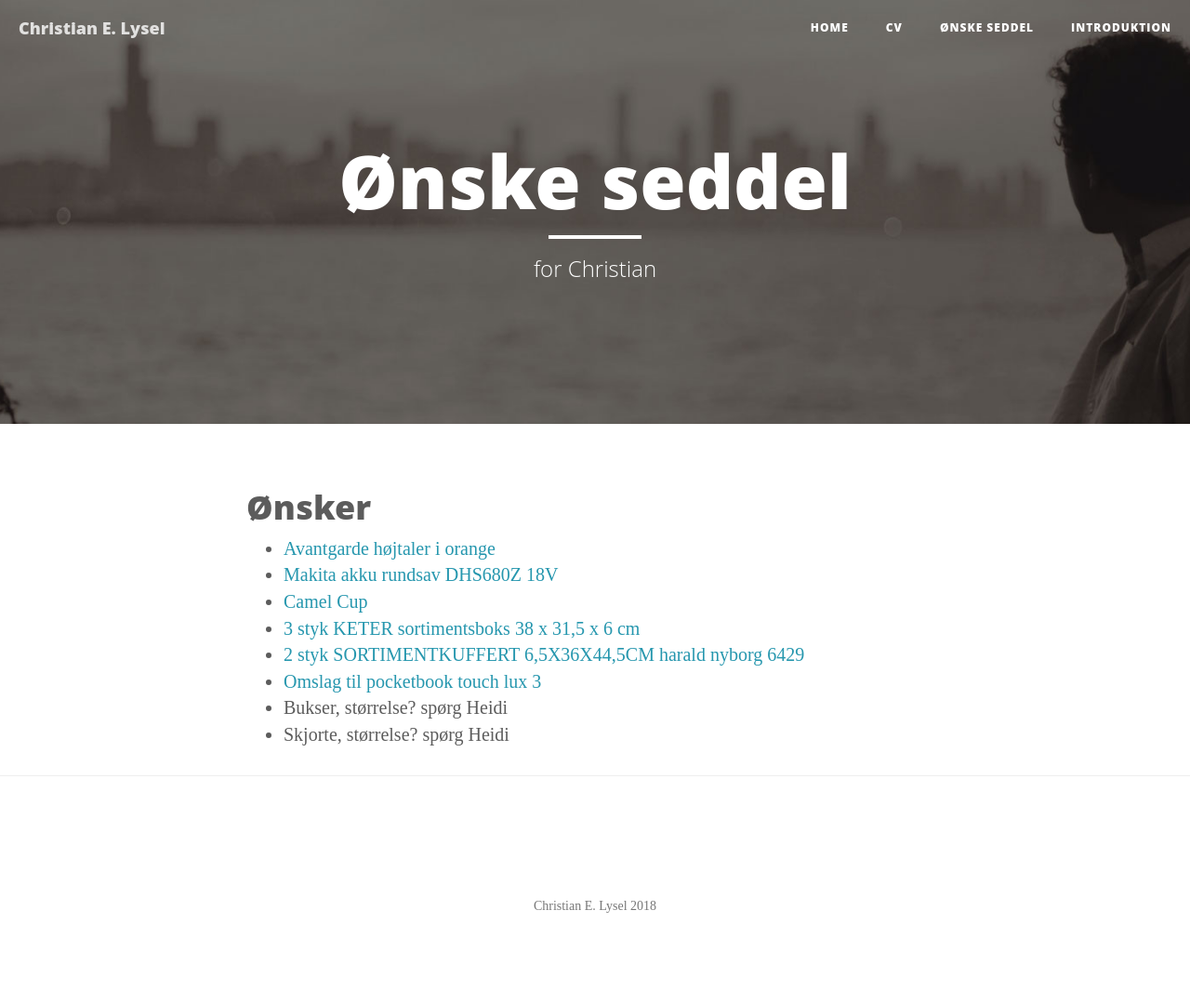
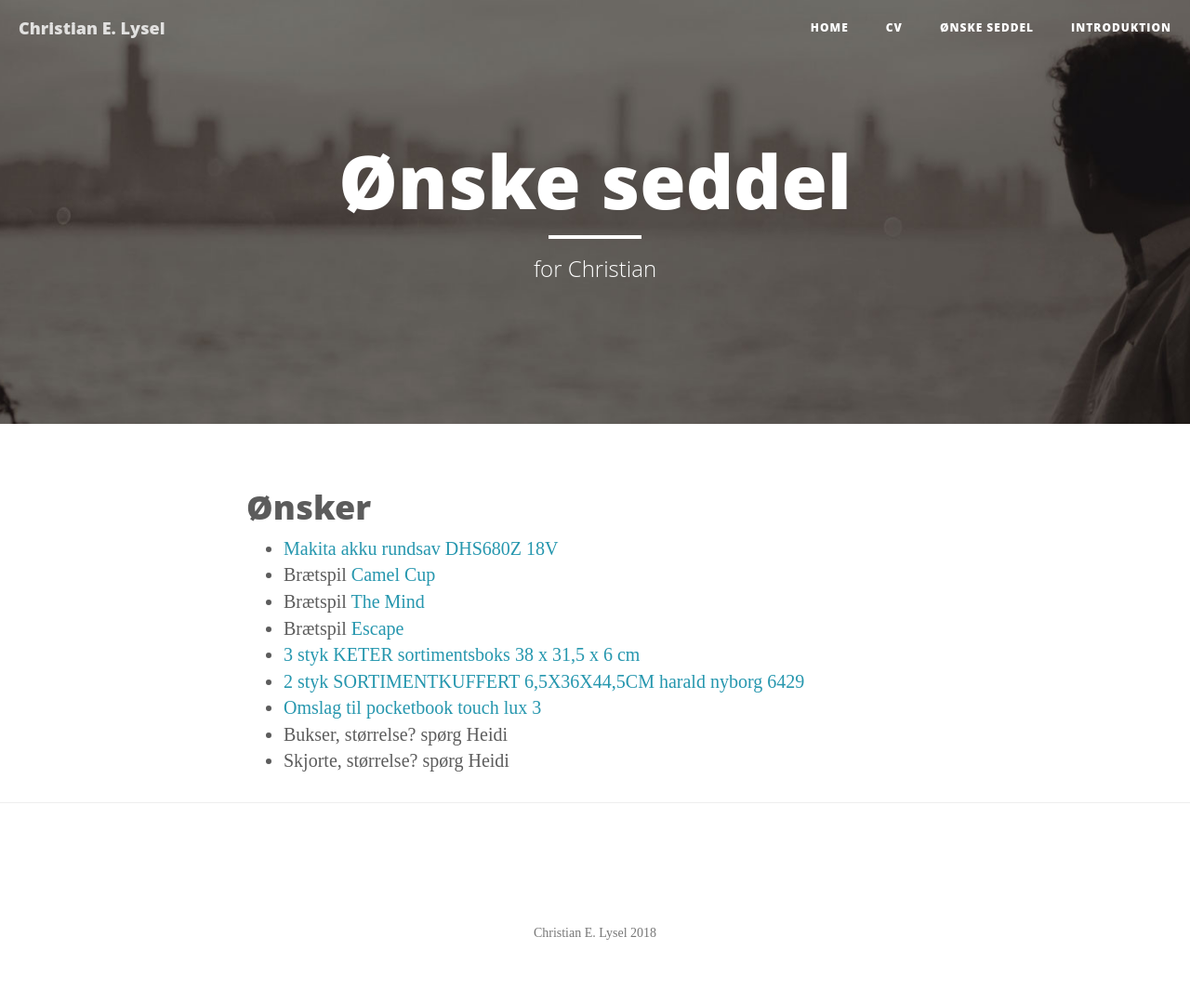
Before and after one commit to clysel/christian.lysel.net, a Jekyll site: the page built from gave.markdown, in a window 1280 px wide. Shown: the whole page at 93% size. Built offline with Jekyll 4.4.1, drawn with Linux system fonts in a browser that asks for light colours; before the commit the page ends 1050 px from its top, so only the background shows below that.

Commit message:
Update gave.markdown

```diff
--- a/gave.markdown
+++ b/gave.markdown
@@ -6,9 +6,10 @@ header-img: "img/about-bg.jpg"
 ---
 # Ønsker
 
- * [Avantgarde højtaler i orange](https://high-performance.dk/avantgarde-trio-xd-basshorn.html)
  * [Makita akku rundsav DHS680Z 18V](https://www.10-4.dk/varer/elvaerktoj/rundsav/makita-akku-rundsav)
- * [Camel Cup](https://www.nordiskspil.dk/camel-cup)
+ * Brætspil [Camel Cup](https://www.nordiskspil.dk/camel-cup)
+ * Brætspil [The Mind](https://www.hyggeonkel.dk/produkt/the-mind)
+ * Brætspil [Escape](https://www.hyggeonkel.dk/produkt/escape)
  * [3 styk KETER sortimentsboks 38 x 31,5 x 6 cm](https://www.jemogfix.dk/keter-sortimentsboks-38-x-31-5-x-6-cm/3142/9037211/)
  * [2 styk SORTIMENTKUFFERT 6,5X36X44,5CM harald nyborg 6429](https://www.harald-nyborg.dk/p6429/sortimentkuffert-6-5x36x44-5cm)
  * [Omslag til pocketbook touch lux 3](https://www.conradelektronik.dk/?websale8=conrad-dk&pi=1462095)
```
